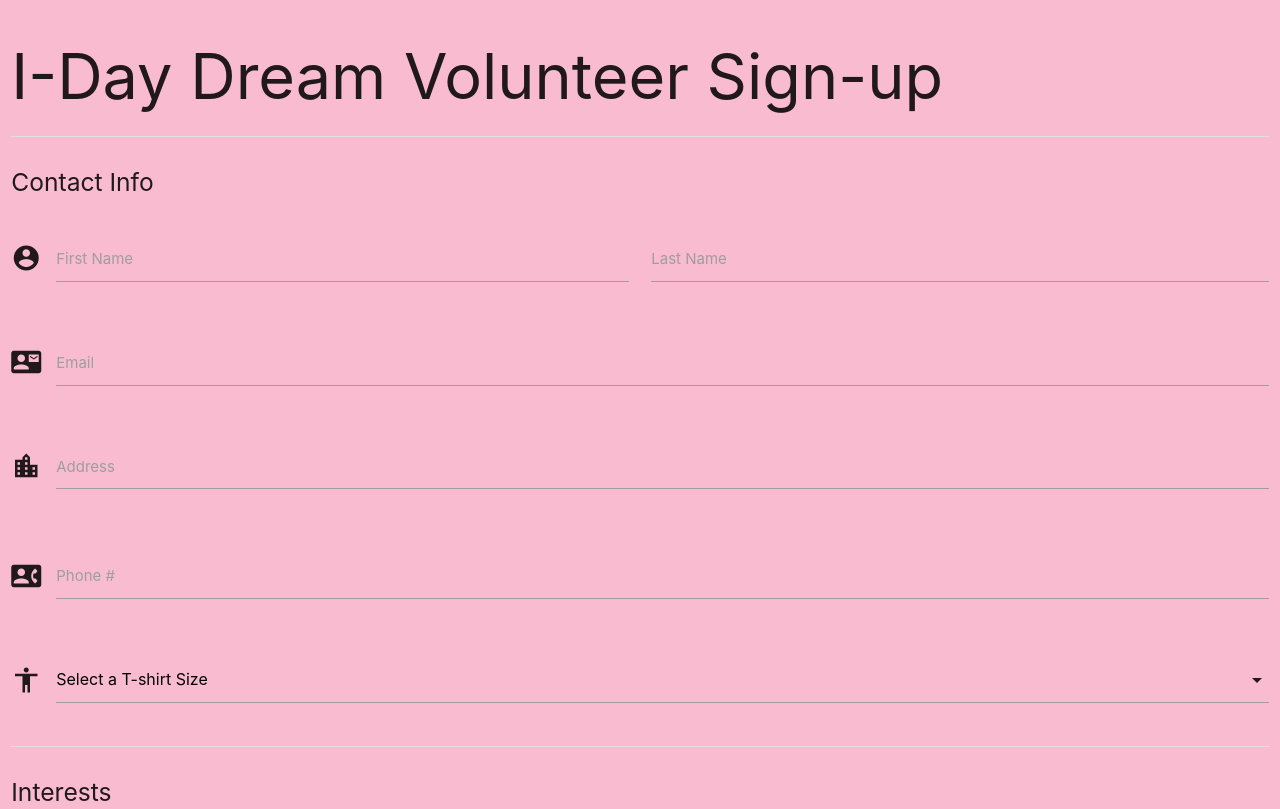
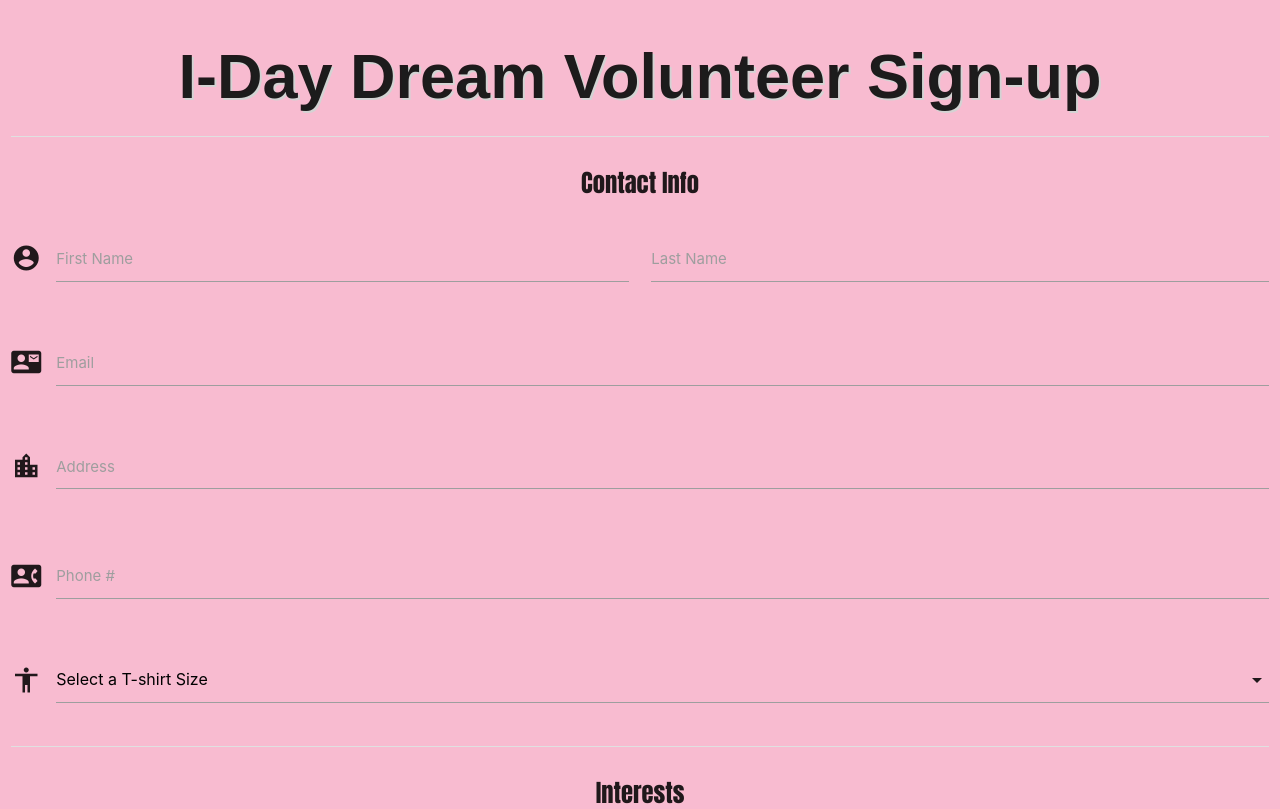
Before and after one commit to Tgorbachevskiy/NightShift-1, a plain HTML site: page VolunteerFormMaterial.html in a window 1280 px wide. Shown: the top 809 px of the page. Drawn offline with nearby package versions, Linux system fonts and the light colour scheme.

Commit message:
changed fonts and to look more professional.

```diff
--- a/styles/styles.css
+++ b/styles/styles.css
@@ -19,3 +19,14 @@ fieldset {
 #ref5 {
     display: none;
 }
+.header {
+    font-family: Trattatello, fantasy;
+    font-weight: bolder;
+    text-align: center;
+    text-shadow: 2px 2px lightgray;
+}
+h5, .subref {
+    font-family: Impact, fantasy;
+    font-weight: bold;
+    text-align: center;
+}
```
